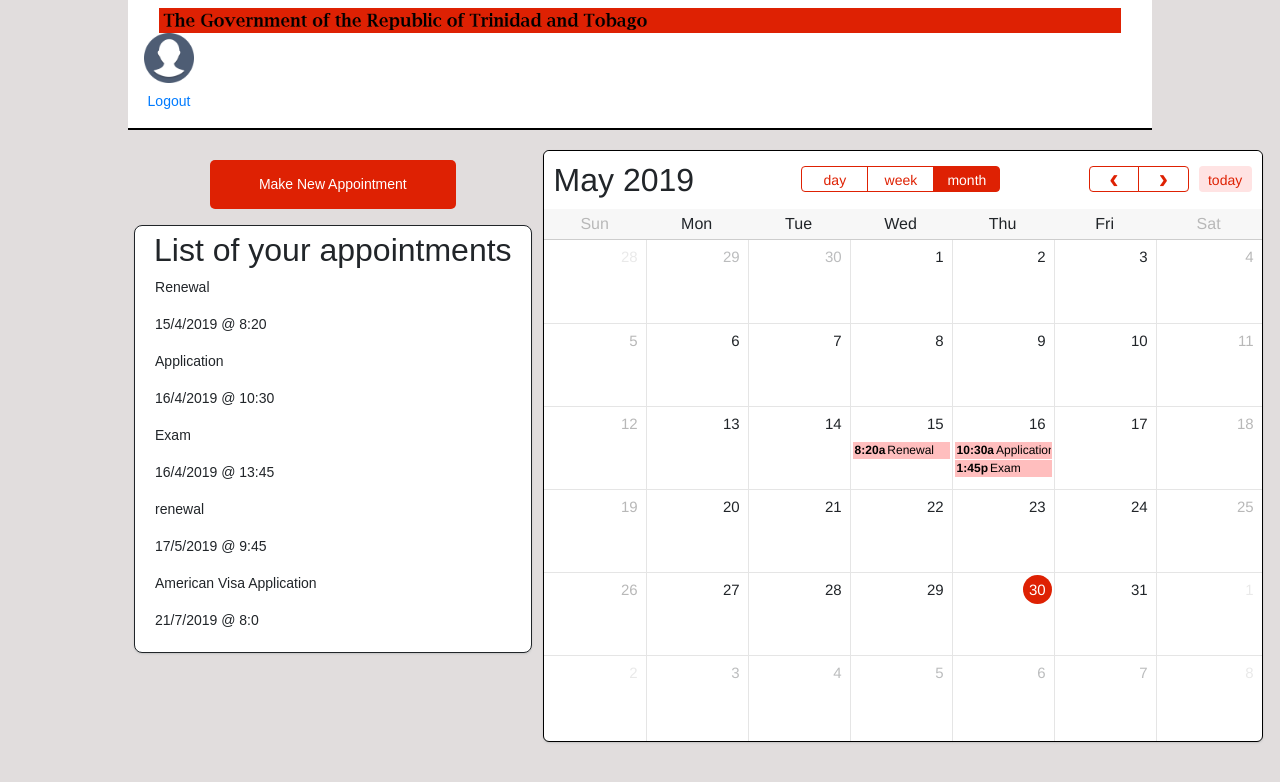
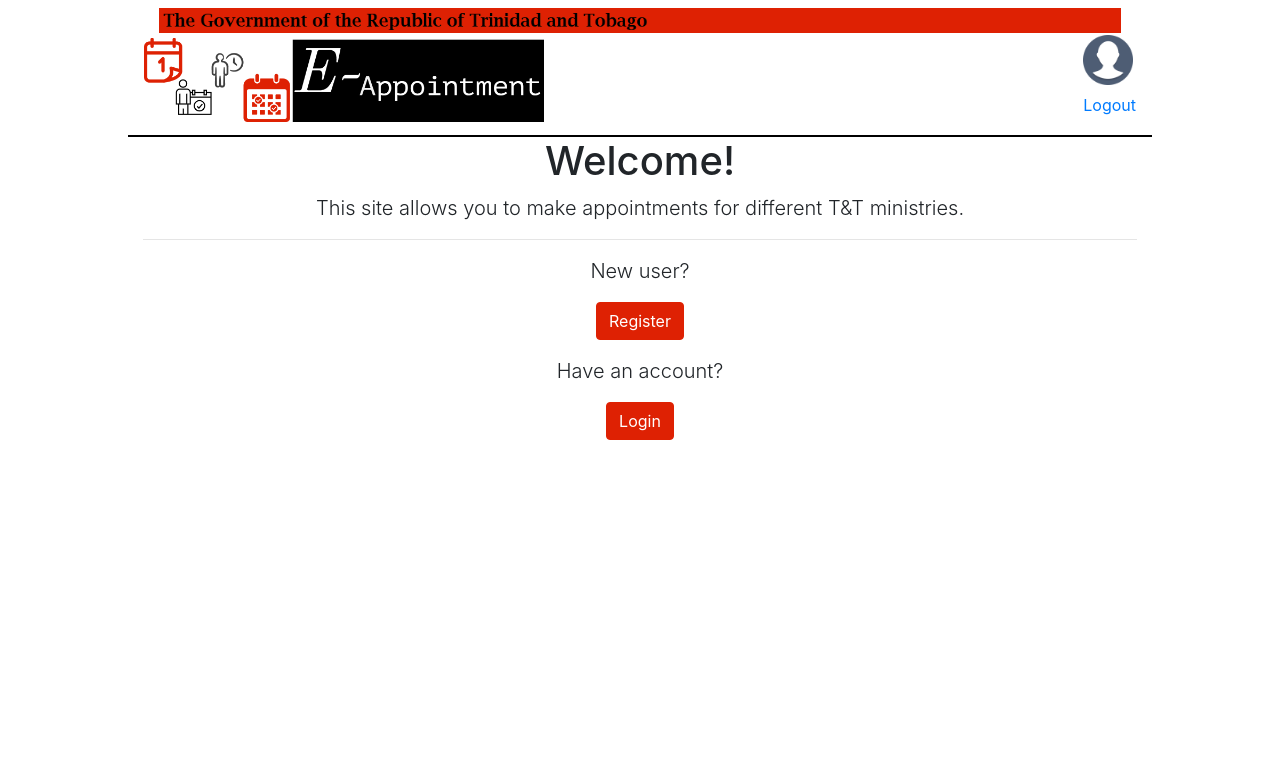
Before and after one commit to bitsnbytes-hacktt/E_Appointment, a Flask app: page / in a window 1280 px wide. Shown: the top 782 px of the page. Run offline with Flask 2, Linux system fonts and the light colour scheme; some libraries are stand-ins or nearby versions.

Commit message:
finalized layout and user dash for integration

```diff
--- a/calendar/cal_app.py
+++ b/calendar/cal_app.py
@@ -6,23 +6,11 @@
 app = Flask(__name__)
 app.config['SECRET_KEY']='test03'
 
-#------ Forms
-class MinistryPickForm(FlaskForm):
-    ministry=SelectField('ministry', choices=[])
-    department=SelectField('department', choices=[])
-    location=SelectField('location', choices=[])
 
+#python cal_app.py
 #------ Array holding appointments
 posts = [
-    {
-        'appt': 'Renewal',
-        'day': 15,
-        'month': 4,
-        'year': 2019,
-        'hour': 8,
-        'min': 20,
-        'period':30
-    },
+
     {
         'appt': 'Application',
         'day': 16,
@@ -30,7 +18,7 @@
         'year': 2019,
         'hour': 10,
         'min': 30,
-        'period':45
+        'period':30
     },
     {
         'appt': 'Exam',
@@ -61,11 +49,20 @@
     }
 ]
 
+#------ Forms
+class MinistryPickForm(FlaskForm):
+    ministry=SelectField('ministry', choices=[] )
+    department=SelectField('department', choices=[])
+    location=SelectField('location', choices=[])
 
 @app.route('/')
-def index():
+def home():
+    return render_template('welcome.html')
+
+@app.route('/user-dash')
+def dash():
     form=MinistryPickForm()
-    return render_template( 'user_dash.html', user_name='Jane Doe', posts=posts, form=form)
+    return render_template( 'user_dash.html', posts=posts, form=form)
 
 if __name__ == '__main__':
     app.run(debug=True)
--- a/calendar/static/js/modalfunc.js
+++ b/calendar/static/js/modalfunc.js
@@ -20,4 +20,5 @@
 //function to close modal
 function closeModal (){
     modal.style.display ='none';
+    document.location.reload();
 }
--- a/calendar/templates/layout.html
+++ b/calendar/templates/layout.html
@@ -24,9 +24,9 @@
         <img src="static/img/header.png"  alt="eappoint Icon" style="width: inherit;">
     </div>
 
-    <!--<div class="navbar-brand" href="#">
+    <div class="navbar-brand" href="#">
         <img src="static/img/Banner.png"  alt="eappoint Icon" style="max-width: 400px" >
-    </div>   -->
+    </div>
 
     <ul class="navbar-nav navbar-right">
         <li class="nav-item">
--- a/calendar/templates/user_dash.html
+++ b/calendar/templates/user_dash.html
@@ -152,11 +152,11 @@
                             <form method="post">
                                 {{form.csrf_taken}}
                                 <br>
-                                Ministry {{form.ministry}}
+                                Ministry   {{form.ministry}}
                                 <br>
-                                Department{{form.department}}
+                                Department    {{form.department}}
                                 <br>
-                                Location{{form.location}}
+                                Location     {{form.location}}
                             </form>
                     </div>
                 </div>
--- /dev/null
+++ b/calendar/templates/welcome.html
@@ -0,0 +1,46 @@
+
+    {% extends "layout.html" %}
+
+    {% block content %}
+    <style>
+    .btn{
+        background-color: #de2103;
+        color: #FFff;
+        outline-color: #de2103;
+    }
+    .btn-primary{
+        border-color: #de2103;
+    }
+
+    .btn:hover{
+        background: #ff5757;
+        color: #000000;
+        border-color: #ff5757;
+    }
+    </style>
+
+    <div class="container">
+        <h1 class="page-header text-center"> Welcome! </h1>
+        <p class="lead text-center">
+            This site allows you to make appointments for different T&T ministries.
+        </p>
+    </div>
+
+    <div class="container text-center">
+            <hr>
+            <p class="lead">
+                New user?
+            </p>
+            <a href="/user-dash"><button class="btn btn-primary"> Register </button></a>
+
+            <p></p>
+
+            <p class="lead">
+                Have an account?
+            </p>
+            <a href="/user-dash"><button class="btn btn-primary"> Login </button></a>
+
+
+        </div>
+
+    {% endblock content %}
```
